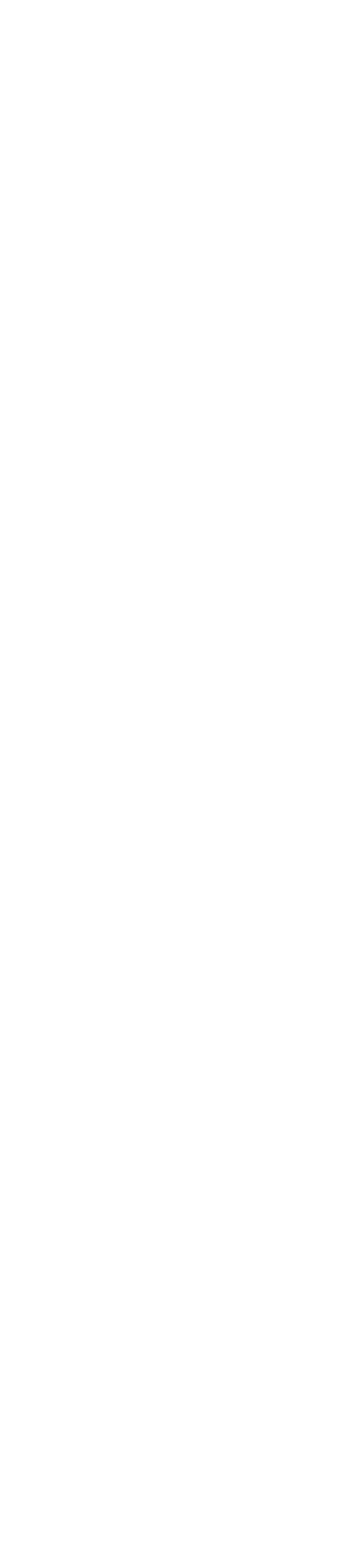
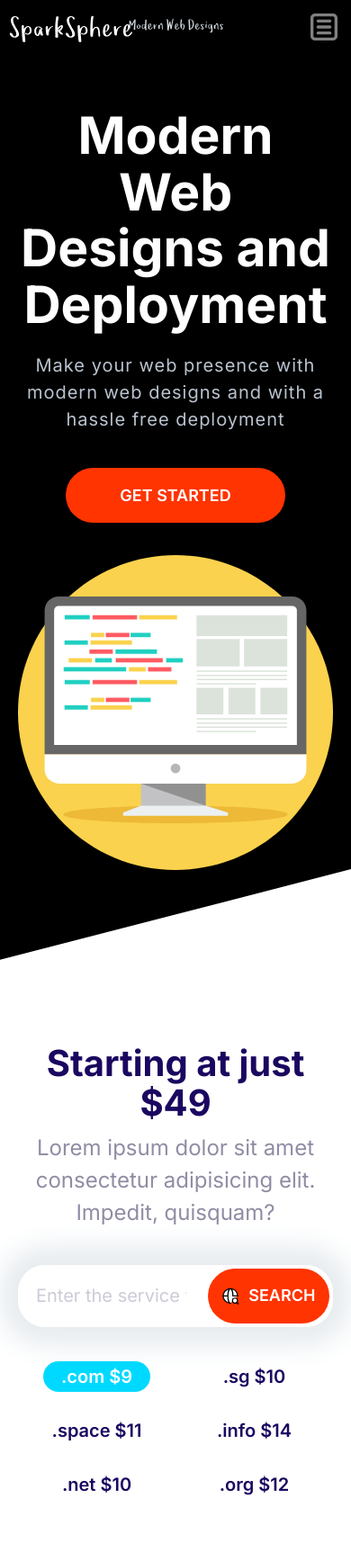
Before and after one commit to Abdul-Mujeeb-Khan/Project-Web-Design-Agency, a plain HTML site: page index.html in a window 390 px wide. Shown: the whole page at 90% size. Before the commit the page ends 844 px from the top, so only its background shows below. Drawn offline with Linux system fonts and the light colour scheme.

Commit message:
Added Hero Section and dealt with some responsiveness error

```diff
--- a/css/styles.css
+++ b/css/styles.css
@@ -43,7 +43,7 @@ h3 {
 }
 
 h1 {
-  font-size: 7rem;
+  font-size: 5.7rem;
 }
 
 h2 {
@@ -205,7 +205,7 @@ a {
   font-size: 1.8rem;
   font-weight: 600;
   text-transform: uppercase;
-  padding: 2rem 3rem;
+  padding: 2rem 4vw;
   border: 0;
   border-radius: 40px;
   cursor: pointer;
@@ -273,6 +273,7 @@ a {
 @media screen and (min-width: 1024px) {
   .btn {
     font-size: 1.5rem;
+    padding: 2rem 1.5vw;
   }
 }
 
@@ -297,6 +298,7 @@ a {
   border: 0;
   flex-grow: 1;
   padding: 1.5rem 2rem;
+  width: 0;
 }
 
 .input-group .btn {
@@ -757,13 +759,14 @@ a {
 
 .block-domain__prices {
   display: grid;
-  grid-template-columns: repeat(3, 1fr);
+  grid-template-columns: repeat(2, 1fr);
   grid-template-rows: repeat(2, 6rem);
   font-size: 2rem;
   font-weight: 600;
   justify-items: center;
   max-width: 700px;
   margin: 0 auto;
+  color: var(--color-headings);
 }
 
 @media screen and (min-width: 768px) {
--- a/index.html
+++ b/index.html
@@ -14,6 +14,62 @@
     <link rel="stylesheet" href="css/styles.css" />
   </head>
   <body>
+    <header>
+      <nav class="nav collapsible">
+        <a href="#"><img src="images/logo.svg" alt="" /></a>
+        <svg class="icon icon--white nav__toggler">
+          <use xlink:href="images/menu.svg#menu"></use>
+        </svg>
+        <ul class="list nav__list collapsible__content">
+          <li class="nav__item"><a href="#">Pricing</a></li>
+          <li class="nav__item"><a href="#">Services</a></li>
+          <li class="nav__item"><a href="#">Domain</a></li>
+          <li class="nav__item"><a href="#">Pricing</a></li>
+        </ul>
+      </nav>
+    </header>
+    <section class="block block--dark block--skewed-left hero">
+      <div class="container grid grid--1x2">
+        <header class="block__header hero__content">
+          <h1 class="block__heading">Modern Web Designs and Deployment</h1>
+          <p class="hero__tagline">
+            Make your web presence with modern web designs and with a hassle
+            free deployment
+          </p>
+          <a href="#" class="btn btn--accent btn--stretched">Get Started</a>
+        </header>
+        <img class="hero__image" src="images/banner.svg" alt="Web Design" />
+      </div>
+    </section>
+    <section class="block container block-domain">
+      <header class="block__header">
+        <h2>Starting at just $49</h2>
+        <p>
+          Lorem ipsum dolor sit amet consectetur adipisicing elit. Impedit,
+          quisquam?
+        </p>
+        <div class="input-group">
+          <input
+            type="text"
+            class="input"
+            placeholder="Enter the service you want..."
+          />
+          <button class="btn btn--accent">
+            <svg class="icon icon--white">
+              <use xlink:href="images/sprite.svg#search"></use></svg
+            >Search
+          </button>
+        </div>
+      </header>
+      <ul class="list block-domain__prices">
+        <li><span class="badge badge--secondary">.com $9</span></li>
+        <li>.sg $10</li>
+        <li>.space $11</li>
+        <li>.info $14</li>
+        <li>.net $10</li>
+        <li>.org $12</li>
+      </ul>
+    </section>
     <script src="main.js"></script>
   </body>
 </html>
```
